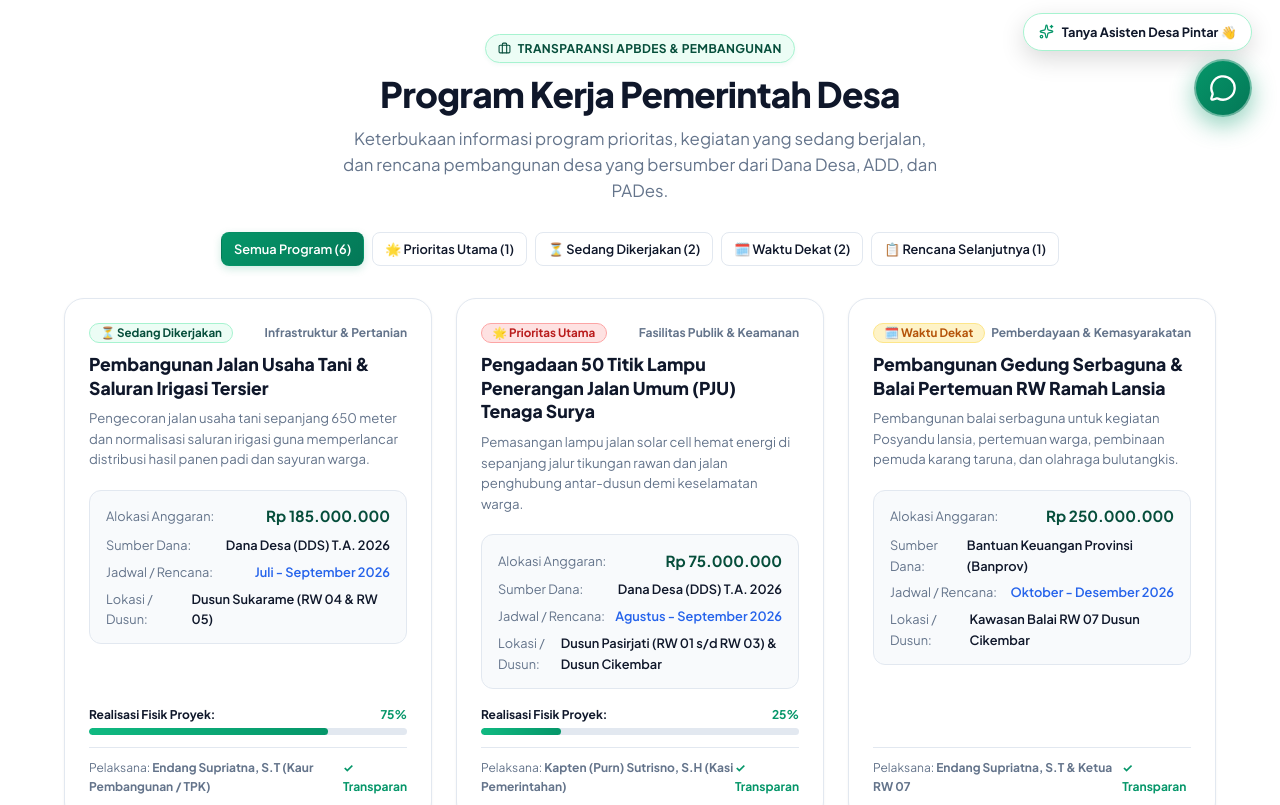
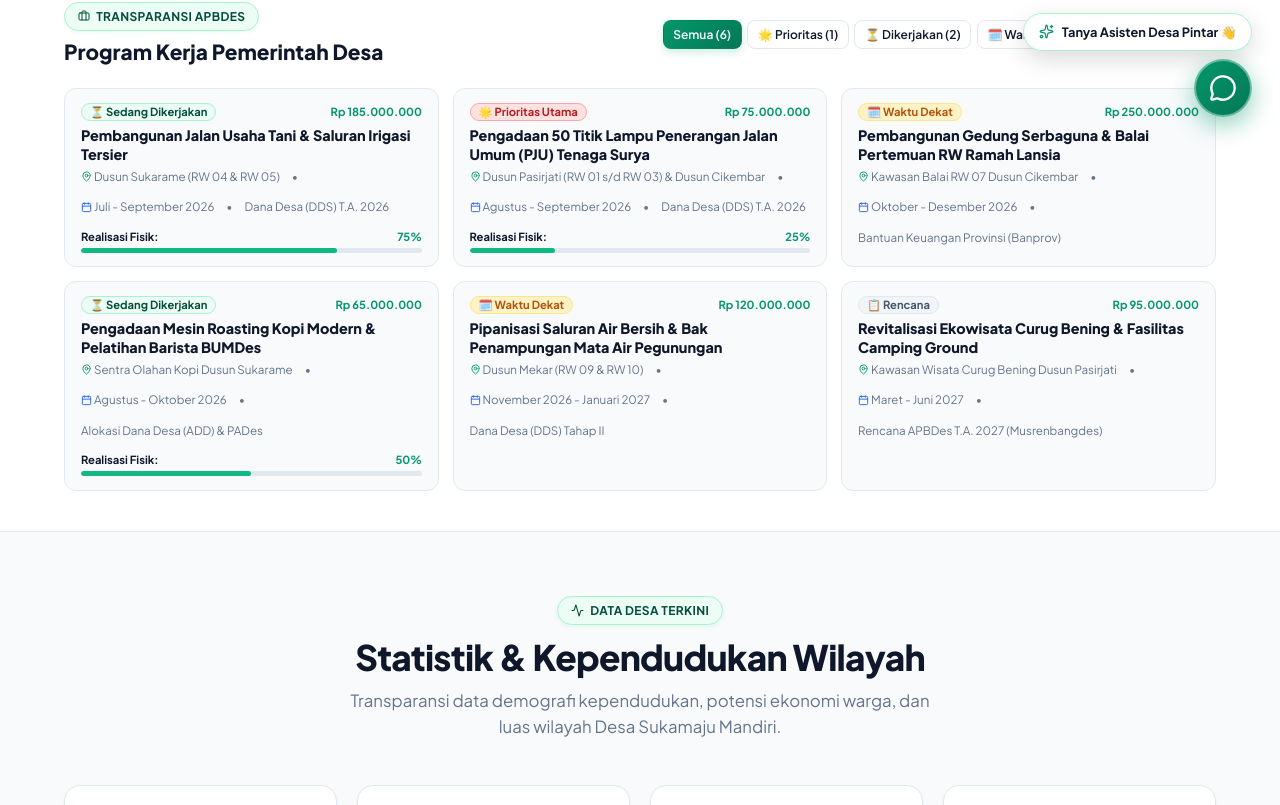
Before and after one commit to yoseples/desa, a React (Vite) app: page / in a window 1280 px wide. Shown: the part 655-1460 px from the top of the page. Built offline with nearby package versions, Linux system fonts and the light colour scheme.

Commit message:
fix(home): ubah tampilan program desa menjadi list/kotak kecil yang ringkas, rapi, dan hemat ruang vertikal

```diff
--- a/src/pages/Home.jsx
+++ b/src/pages/Home.jsx
@@ -61,7 +61,6 @@ export default function Home({
   const sedangBerjalanCount = workProgramsList.filter(p => p.status === 'SEDANG_BERJALAN').length;
   const waktuDekatCount = workProgramsList.filter(p => p.status === 'WAKTU_DEKAT').length;
   const rencanaNantiCount = workProgramsList.filter(p => p.status === 'RENCANA_SELANJUTNYA').length;
-  const totalBudget = workProgramsList.reduce((acc, p) => acc + (p.budget || 0), 0);
 
   const filteredPrograms = workProgramsList.filter(p => {
     if (programFilter === 'ALL') return true;
@@ -71,14 +70,14 @@ export default function Home({
   const getStatusBadge = (status) => {
     switch (status) {
       case 'PRIORITAS':
-        return <span className="badge badge-danger">🌟 Prioritas Utama</span>;
+        return <span className="badge badge-danger" style={{ fontSize: '0.7rem', padding: '0.15rem 0.5rem' }}>🌟 Prioritas Utama</span>;
       case 'SEDANG_BERJALAN':
-        return <span className="badge badge-success">⏳ Sedang Dikerjakan</span>;
+        return <span className="badge badge-success" style={{ fontSize: '0.7rem', padding: '0.15rem 0.5rem' }}>⏳ Sedang Dikerjakan</span>;
       case 'WAKTU_DEKAT':
-        return <span className="badge badge-warning">🗓️ Waktu Dekat</span>;
+        return <span className="badge badge-warning" style={{ fontSize: '0.7rem', padding: '0.15rem 0.5rem' }}>🗓️ Waktu Dekat</span>;
       case 'RENCANA_SELANJUTNYA':
       default:
-        return <span className="badge badge-neutral">📋 Rencana Selanjutnya</span>;
+        return <span className="badge badge-neutral" style={{ fontSize: '0.7rem', padding: '0.15rem 0.5rem' }}>📋 Rencana</span>;
     }
   };
 
@@ -226,123 +225,117 @@ export default function Home({
         </div>
       </div>
 
-      {/* 3. TRANSPARANSI PROGRAM KERJA PEMERINTAH DESA & APBDes */}
-      <section className="section" style={{ background: '#ffffff', borderBottom: '1px solid var(--light-border)' }}>
+      {/* 3. TRANSPARANSI PROGRAM KERJA PEMERINTAH DESA (KOMPAK / LIST / KOTAK KECIL) */}
+      <section className="section" style={{ background: '#ffffff', borderBottom: '1px solid var(--light-border)', paddingTop: '2rem', paddingBottom: '2.5rem' }}>
         <div className="container">
 
-          <div className="section-title-wrap" style={{ marginBottom: '1.75rem' }}>
-            <span className="section-badge">
-              <Briefcase size={13} /> Transparansi APBDes & Pembangunan
+          {/* Header & Filter in One Compact Row */}
+          <div style={{ display: 'flex', justifyContent: 'space-between', alignItems: 'center', marginBottom: '1.25rem', flexWrap: 'wrap', gap: '0.75rem' }}>
+            <div>
+              <span className="section-badge" style={{ marginBottom: '0.25rem' }}>
+                <Briefcase size={12} /> Transparansi APBDes
               </span>
-            <h2 className="section-title">Program Kerja Pemerintah Desa</h2>
-            <p className="section-subtitle">
-              Keterbukaan informasi program prioritas, kegiatan yang sedang berjalan, dan rencana pembangunan desa yang bersumber dari Dana Desa, ADD, dan PADes.
-            </p>
+              <h2 style={{ fontSize: '1.3rem', fontWeight: 800, color: 'var(--text-main)', margin: 0 }}>
+                Program Kerja Pemerintah Desa
+              </h2>
             </div>
 
-          {/* Filter Status Bar */}
-          <div style={{
-            display: 'flex',
-            justifyContent: 'center',
-            gap: '0.5rem',
-            marginBottom: '2rem',
-            flexWrap: 'wrap'
-          }}>
+            {/* Compact Filter Buttons */}
+            <div style={{ display: 'flex', gap: '0.35rem', flexWrap: 'wrap' }}>
               <button
                 className={`btn btn-sm ${programFilter === 'ALL' ? 'btn-primary' : 'btn-secondary'}`}
+                style={{ padding: '0.25rem 0.6rem', fontSize: '0.75rem' }}
                 onClick={() => setProgramFilter('ALL')}
               >
-              Semua Program ({workProgramsList.length})
+                Semua ({workProgramsList.length})
               </button>
               <button
                 className={`btn btn-sm ${programFilter === 'PRIORITAS' ? 'btn-primary' : 'btn-secondary'}`}
+                style={{ padding: '0.25rem 0.6rem', fontSize: '0.75rem' }}
                 onClick={() => setProgramFilter('PRIORITAS')}
               >
-              🌟 Prioritas Utama ({prioritasCount})
+                🌟 Prioritas ({prioritasCount})
               </button>
               <button
                 className={`btn btn-sm ${programFilter === 'SEDANG_BERJALAN' ? 'btn-primary' : 'btn-secondary'}`}
+                style={{ padding: '0.25rem 0.6rem', fontSize: '0.75rem' }}
                 onClick={() => setProgramFilter('SEDANG_BERJALAN')}
               >
-              ⏳ Sedang Dikerjakan ({sedangBerjalanCount})
+                ⏳ Dikerjakan ({sedangBerjalanCount})
               </button>
               <button
                 className={`btn btn-sm ${programFilter === 'WAKTU_DEKAT' ? 'btn-primary' : 'btn-secondary'}`}
+                style={{ padding: '0.25rem 0.6rem', fontSize: '0.75rem' }}
                 onClick={() => setProgramFilter('WAKTU_DEKAT')}
               >
                 🗓️ Waktu Dekat ({waktuDekatCount})
               </button>
               <button
                 className={`btn btn-sm ${programFilter === 'RENCANA_SELANJUTNYA' ? 'btn-primary' : 'btn-secondary'}`}
+                style={{ padding: '0.25rem 0.6rem', fontSize: '0.75rem' }}
                 onClick={() => setProgramFilter('RENCANA_SELANJUTNYA')}
               >
-              📋 Rencana Selanjutnya ({rencanaNantiCount})
+                📋 Rencana ({rencanaNantiCount})
               </button>
             </div>
+          </div>
 
-          {/* Programs Grid Cards */}
-          <div style={{ display: 'grid', gridTemplateColumns: 'repeat(auto-fit, minmax(min(100%, 340px), 1fr))', gap: '1.5rem' }}>
+          {/* Compact Grid List (Kotak Kecil Ringkas) */}
+          <div style={{ display: 'grid', gridTemplateColumns: 'repeat(auto-fit, minmax(min(100%, 340px), 1fr))', gap: '0.85rem' }}>
             {filteredPrograms.map((prog) => (
               <div
                 key={prog.id}
-                className="card"
-                style={{ padding: '1.5rem', display: 'flex', flexDirection: 'column', justifyContent: 'space-between' }}
+                style={{
+                  background: '#f8fafc',
+                  border: '1px solid var(--light-border)',
+                  borderRadius: 'var(--radius-md)',
+                  padding: '0.85rem 1rem',
+                  display: 'flex',
+                  flexDirection: 'column',
+                  justifyContent: 'space-between',
+                  gap: '0.5rem',
+                  transition: 'var(--transition)'
+                }}
+                onMouseEnter={(e) => e.currentTarget.style.borderColor = '#86efac'}
+                onMouseLeave={(e) => e.currentTarget.style.borderColor = 'var(--light-border)'}
               >
                 <div>
-                  <div style={{ display: 'flex', justifyContent: 'space-between', alignItems: 'center', marginBottom: '0.65rem' }}>
+                  <div style={{ display: 'flex', justifyContent: 'space-between', alignItems: 'center', marginBottom: '0.35rem' }}>
                     {getStatusBadge(prog.status)}
-                    <span style={{ fontSize: '0.75rem', fontWeight: 700, color: 'var(--text-muted)' }}>
-                      {prog.category}
+                    <span style={{ fontSize: '0.7rem', color: '#059669', fontWeight: 700 }}>
+                      {formatRupiah(prog.budget)}
                     </span>
                   </div>
 
-                  <h3 style={{ fontSize: '1.1rem', fontWeight: 800, color: 'var(--text-main)', margin: '0 0 0.5rem 0', lineHeight: 1.35 }}>
+                  <h4 style={{ fontSize: '0.9rem', fontWeight: 800, color: 'var(--text-main)', margin: '0 0 0.25rem 0', lineHeight: 1.3 }}>
                     {prog.title}
-                  </h3>
+                  </h4>
 
-                  <p style={{ fontSize: '0.825rem', color: 'var(--text-muted)', lineHeight: 1.55, marginBottom: '1.25rem' }}>
-                    {prog.description}
-                  </p>
-
-                  <div style={{ background: '#f8fafc', padding: '0.85rem 1rem', borderRadius: 'var(--radius-md)', border: '1px solid var(--light-border)', marginBottom: '1rem', display: 'flex', flexDirection: 'column', gap: '0.4rem', fontSize: '0.8rem' }}>
-                    <div style={{ display: 'flex', justifyContent: 'space-between', alignItems: 'center' }}>
-                      <span style={{ color: 'var(--text-muted)' }}>Alokasi Anggaran:</span>
-                      <strong style={{ color: '#064e3b', fontSize: '0.95rem' }}>{formatRupiah(prog.budget)}</strong>
-                    </div>
-                    <div style={{ display: 'flex', justifyContent: 'space-between', alignItems: 'center' }}>
-                      <span style={{ color: 'var(--text-muted)' }}>Sumber Dana:</span>
-                      <span style={{ fontWeight: 600, color: 'var(--text-main)' }}>{prog.fundingSource}</span>
-                    </div>
-                    <div style={{ display: 'flex', justifyContent: 'space-between', alignItems: 'center' }}>
-                      <span style={{ color: 'var(--text-muted)' }}>Jadwal / Rencana:</span>
-                      <span style={{ fontWeight: 600, color: '#2563eb' }}>{prog.schedule}</span>
-                    </div>
-                    <div style={{ display: 'flex', justifyContent: 'space-between', alignItems: 'center' }}>
-                      <span style={{ color: 'var(--text-muted)' }}>Lokasi / Dusun:</span>
-                      <span style={{ fontWeight: 600, color: 'var(--text-main)' }}>{prog.location}</span>
-                    </div>
+                  <div style={{ display: 'flex', alignItems: 'center', gap: '0.75rem', fontSize: '0.725rem', color: 'var(--text-muted)', flexWrap: 'wrap' }}>
+                    <span style={{ display: 'flex', alignItems: 'center', gap: '2px' }}>
+                      <MapPin size={11} color="#059669" /> {prog.location}
+                    </span>
+                    <span>•</span>
+                    <span style={{ display: 'flex', alignItems: 'center', gap: '2px' }}>
+                      <Calendar size={11} color="#2563eb" /> {prog.schedule}
+                    </span>
+                    <span>•</span>
+                    <span>{prog.fundingSource}</span>
                   </div>
                 </div>
 
-                {/* Progress bar for in-progress or started projects */}
-                <div>
+                {/* Progress bar if ongoing */}
                 {(prog.status === 'SEDANG_BERJALAN' || prog.progress > 0) && (
-                    <div style={{ marginBottom: '0.75rem' }}>
-                      <div style={{ display: 'flex', justifyContent: 'space-between', fontSize: '0.75rem', fontWeight: 700, marginBottom: '4px', color: 'var(--text-main)' }}>
-                        <span>Realisasi Fisik Proyek:</span>
+                  <div style={{ marginTop: '0.2rem' }}>
+                    <div style={{ display: 'flex', justifyContent: 'space-between', fontSize: '0.7rem', fontWeight: 700, marginBottom: '2px', color: 'var(--text-main)' }}>
+                      <span>Realisasi Fisik:</span>
                       <span style={{ color: '#059669' }}>{prog.progress}%</span>
                     </div>
-                      <div style={{ height: '7px', background: '#e2e8f0', borderRadius: '4px', overflow: 'hidden' }}>
-                        <div style={{ width: `${prog.progress}%`, height: '100%', background: 'linear-gradient(90deg, #10b981, #059669)', borderRadius: '4px' }}></div>
+                    <div style={{ height: '5px', background: '#e2e8f0', borderRadius: '3px', overflow: 'hidden' }}>
+                      <div style={{ width: `${prog.progress}%`, height: '100%', background: '#10b981', borderRadius: '3px' }}></div>
                     </div>
                   </div>
                 )}
-
-                  <div style={{ fontSize: '0.75rem', color: 'var(--text-muted)', display: 'flex', alignItems: 'center', justifyContent: 'space-between', borderTop: '1px solid var(--light-border)', paddingTop: '0.65rem' }}>
-                    <span>Pelaksana: <strong>{prog.pic}</strong></span>
-                    <span style={{ color: '#059669', fontWeight: 700 }}>✓ Transparan</span>
-                  </div>
-                </div>
               </div>
             ))}
           </div>
```
Lines whose indentation alone changed are shown as unchanged.
